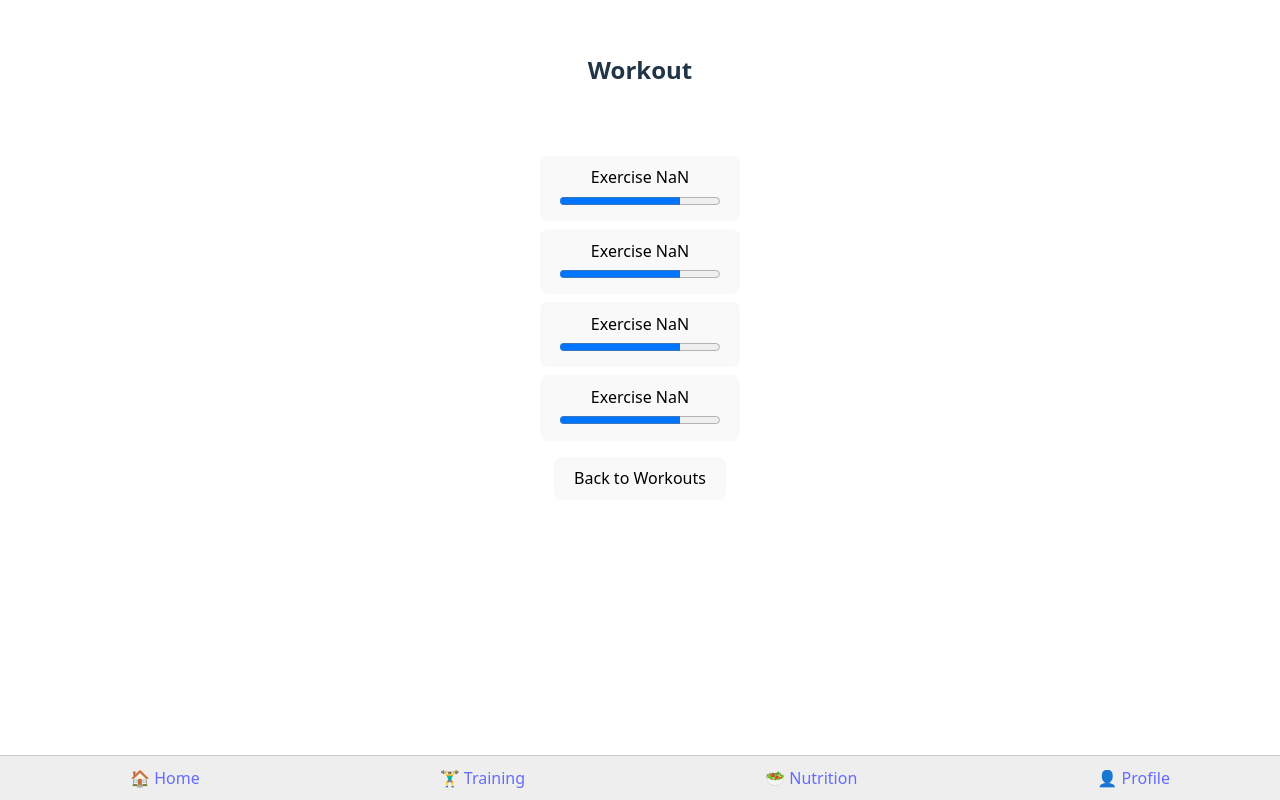
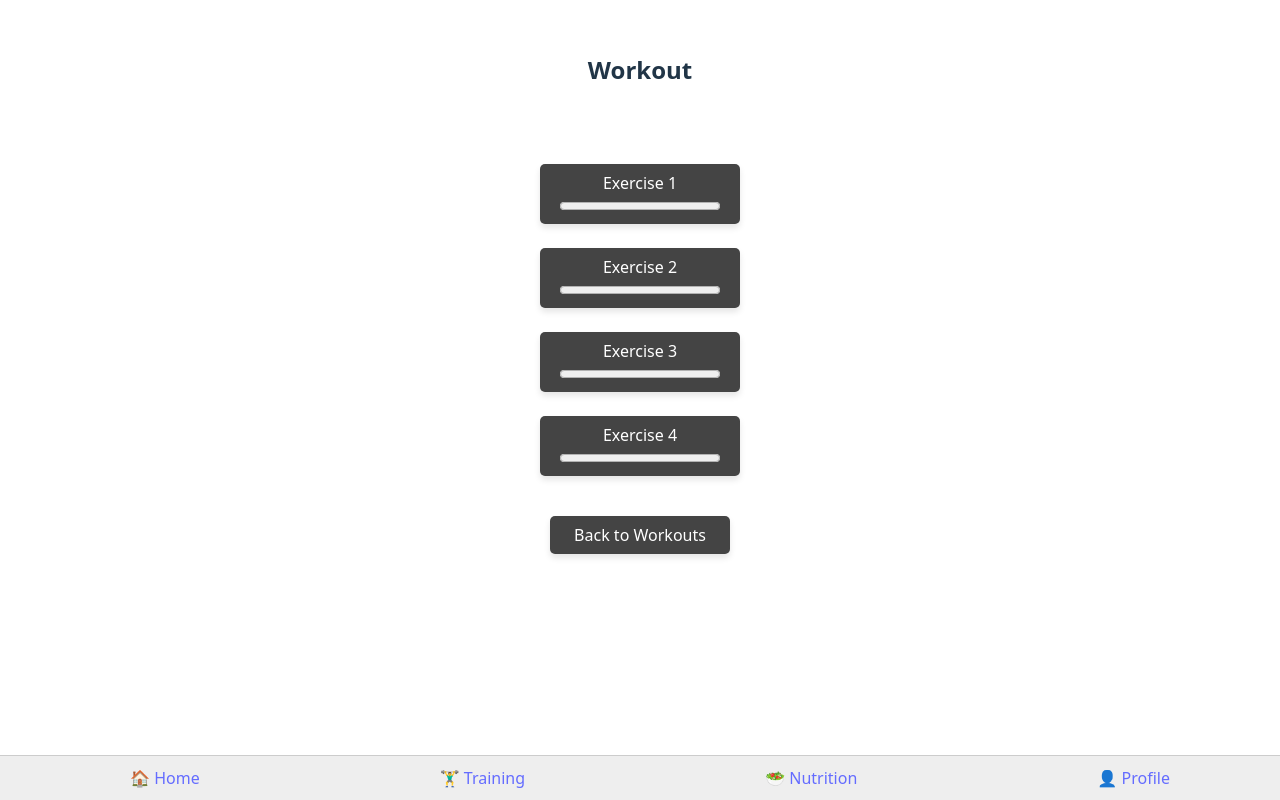
Before and after one commit to PavelJordanov/fitness-app-frontend, a React (Vite) app: page /workout in a window 1280 px wide. Built offline with nearby package versions, Linux system fonts and the light colour scheme.

Commit message:
Fixed some layouts in the profile management section and did some work on the exercises section

```diff
--- a/src/pages/ExerciseDetail.jsx
+++ b/src/pages/ExerciseDetail.jsx
@@ -21,12 +21,25 @@ export default function ExerciseDetail() {
     };
 
     const handleConfirm = () => {
-        // Once confirmed, navigate to the next workout
-        setConfirmation(true);
-        // To simulate the transition to the next workout after confirmation
-        setTimeout(() => {
-            navigate(`/phases/${phaseId}/weeks/${weekId}/workout/${parseInt(workoutId) + 1}`);
-        }, 1500); // Wait 1.5 seconds for the transition
+        const isConfirmed = window.confirm("Are you sure you want to confirm your workout data?");
+
+        if (isConfirmed) {
+            // Save data, then confirm
+            setConfirmation(true);
+
+            // Simulate moving to the next workout after confirmation
+            setTimeout(() => {
+                navigate(`/phases/${phaseId}/weeks/${weekId}/workout/${parseInt(workoutId)}`); // Move to next workout
+            }, 1500); // Wait 1.5 seconds for transition
+        } else {
+            // If 'No', reset values to empty
+            setSets([
+                { set: 1, reps: "", weight: "" },
+                { set: 2, reps: "", weight: "" },
+                { set: 3, reps: "", weight: "" },
+                { set: 4, reps: "", weight: "" }
+            ]);
+        }
     };
 
     return (
@@ -74,8 +87,8 @@ export default function ExerciseDetail() {
                 </div>
             )}
 
-            <button onClick={() => navigate(`/phases/${phaseId}/weeks/${weekId}`)}>
-                Back to Workouts
+            <button onClick={() => navigate(`/phases/${phaseId}/weeks/${weekId}/workout/${workoutId}`)}>
+                Back to Exercises
             </button>
         </div>
     );
--- a/src/pages/Payments.jsx
+++ b/src/pages/Payments.jsx
@@ -15,9 +15,24 @@ export default function Payments() {
     ];
 
     return (
-      <div style={{ padding: '2rem', color: 'white' }}>
+      <div style={{ padding: '2rem',
+        color: 'white',
+        display: 'flex',
+        flexDirection: 'column',
+        alignItems: 'center',
+        textAlign: 'center',
+        minHeight: '100vh' }}>
+
         <h1>💳 Payment History</h1>
-        <table style={{ width: '100%', maxWidth: '600px', borderCollapse: 'collapse' }}>
+
+        <table style={{ width: '100%',
+          maxWidth: '800px',
+          borderCollapse: 'collapse',
+          marginTop: '2rem',
+          backgroundColor: '#1a1a1a',
+          color: 'white',
+          borderRadius: '8px',
+          overflow: 'hidden' }}>
           <thead>
             <tr style={{ backgroundColor: '#333' }}>
               <th>Payment ID</th>
--- a/src/pages/UserInfo.jsx
+++ b/src/pages/UserInfo.jsx
@@ -12,7 +12,7 @@ export default function UserInfo() {
     return (
         <div style={{paddding: '2rem', color: 'white'}}>
             <h1>👤 User Info</h1>
-            <ul style={{listStyle:'none', padding: 0}}>
+            <ul style={{listStyle:'none', padding: '2rem'}}>
             <li><strong>Name:</strong> {user.firstname} {user.lastname}</li>
             <li><strong>Username:</strong> {user.username}</li>
             <li><strong>DOB:</strong> {user.dob}</li>
--- a/src/pages/Workout.jsx
+++ b/src/pages/Workout.jsx
@@ -1,15 +1,28 @@
-import { useNavigate, useParams } from "react-router-dom";
+import { useState } from 'react';
+import { useNavigate, useParams } from 'react-router-dom';
+
 export default function Workout() {
+    const { phaseId, weekId, workoutId } = useParams();
     const navigate = useNavigate();
-    const { phaseId } = useParams(); // pulls the value from the URL
-    const { weekId } = useParams(); // pulls the value from the URL
-    const {workoutId} = useParams();
+
+    const [progress, setProgress] = useState({
+        1: 0,
+        2: 0,
+        3: 0,
+        4: 0
+    });
 
     const handleExerciseClick = (exerciseId) => {
         navigate(`/phases/${phaseId}/weeks/${weekId}/workout/${workoutId}/exercise/${exerciseId}`);
     };
 
-
+    const handleCompletion = (exerciseId) => {
+        // Set the progress to 100% once the user confirms completion
+        setProgress((prev) => ({
+            ...prev,
+            [exerciseId]: 100
+        }));
+    };
 
     return (
         <div
@@ -21,24 +34,52 @@ export default function Workout() {
                 justifyContent: 'center',
                 textAlign: 'center',
                 gap: '1rem',
-        }}>
+            }}
+        >
             <h2>Workout {workoutId}</h2>
 
             <div style={{ marginTop: '2rem', display: 'flex', flexDirection: 'column', gap: '0.5rem' }}>
 
                 {[1, 2, 3, 4].map((n) => {
-                        const exerciseId = (parseInt(workoutId) - 1) * 4 + n;
                     return (
-                            <button key={n} onClick={() => handleExerciseClick(exerciseId)}>
-                                Exercise {exerciseId} <br />
-                                <progress value={75} max={100} />
+                        <div key={n}>
+                            <button
+                                onClick={() => handleExerciseClick(n)}
+                                style={{
+                                    width: '200px',
+                                    padding: '0.5rem',
+                                    margin: '0.5rem 0',
+                                    backgroundColor: '#444',
+                                    color: 'white',
+                                    border: 'none',
+                                    borderRadius: '5px',
+                                    cursor: 'pointer',
+                                    boxShadow: '0 4px 6px rgba(0, 0, 0, 0.1)',
+                                }}
+                            >
+                                Exercise {n} <br />
+                                <progress value={progress[n]} max={100} />
                             </button>
+                        </div>
                     );
                 })}
             </div>
 
-            <button onClick={() => navigate(`/phases/${phaseId}/weeks/${weekId}`)}>Back to Workouts</button>
-
+            <button
+                onClick={() => navigate(`/phases/${phaseId}/weeks/${weekId}`)}
+                style={{
+                    marginTop: '1rem',
+                    backgroundColor: '#444',
+                    color: 'white',
+                    padding: '0.5rem 1.5rem',
+                    border: 'none',
+                    borderRadius: '5px',
+                    cursor: 'pointer',
+                    boxShadow: '0 4px 6px rgba(0, 0, 0, 0.1)',
+                }}
+            >
+                Back to Workouts
+            </button>
         </div>
-    )
+    );
 }
```
Lines whose indentation alone changed are shown as unchanged.
